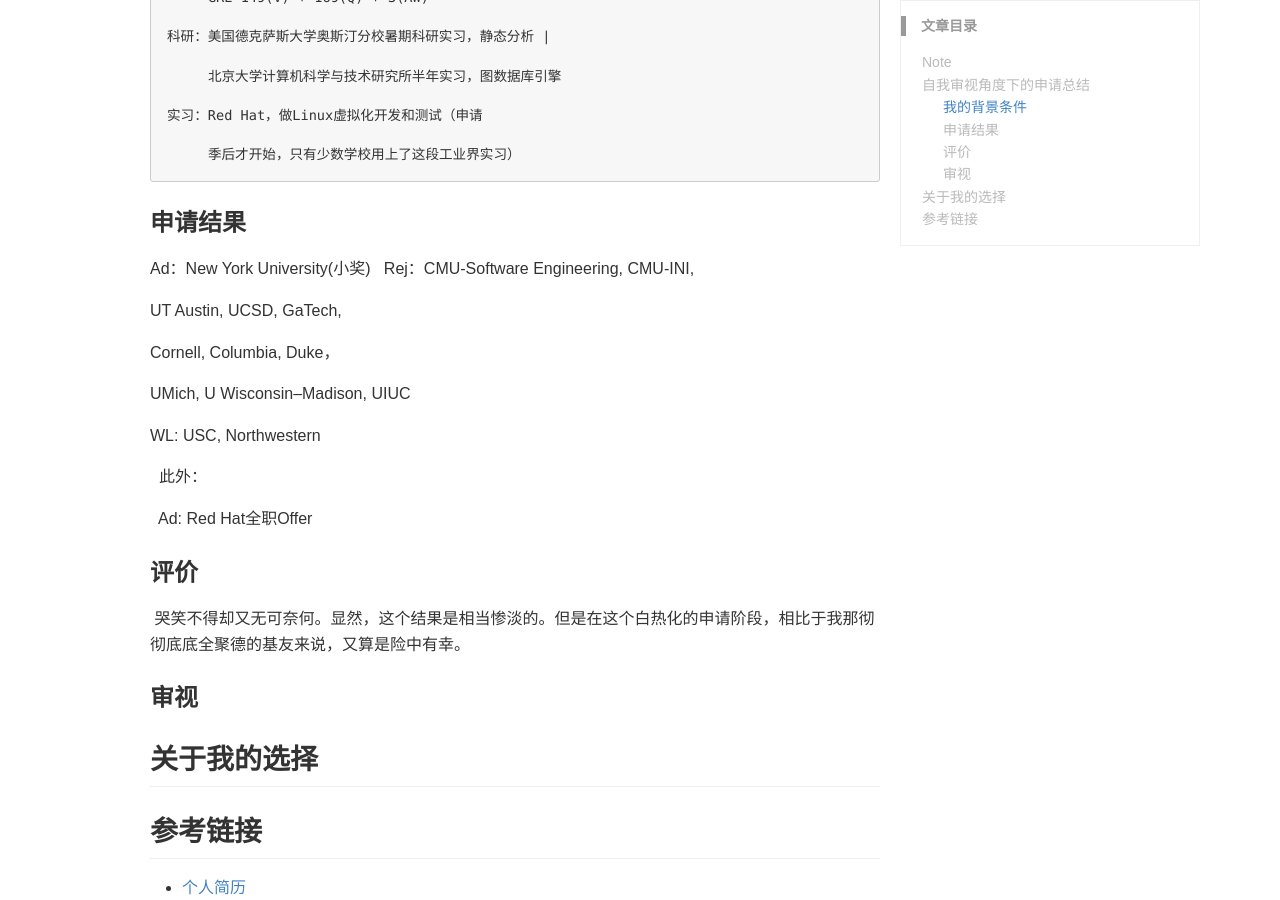
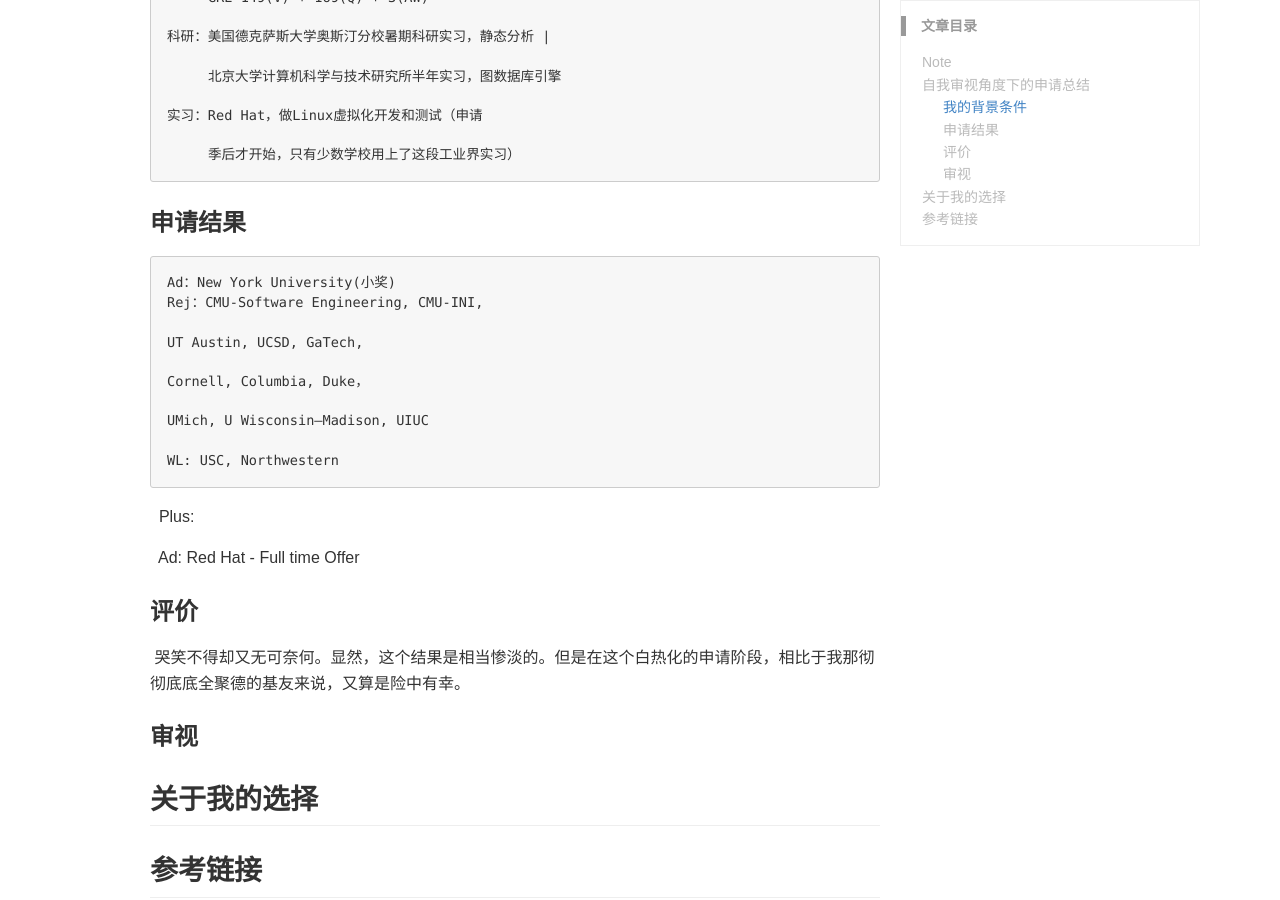
Before and after one commit to lvxiaoxin/lvxiaoxin.github.io, a Jekyll site: the page built from _posts/blog/2018-04-21-Summary-for-Graduate-Applications.md, in a window 1280 px wide and 900 px high, scrolled down 826 px. Built offline with Jekyll 4.4.1, drawn with Linux system fonts in a browser that asks for light colours; comment, search, counter and statistics services are not loaded.

Commit message:
Update 2018-04-21-Summary-for-Graduate-Applications.md

```diff
--- a/_posts/blog/2018-04-21-Summary-for-Graduate-Applications.md
+++ b/_posts/blog/2018-04-21-Summary-for-Graduate-Applications.md
@@ -39,21 +39,21 @@ Good morning，或是自食其力却差点烧掉厨房的难忘经历…… …
 
 ### 申请结果
 
-   Ad：New York University(小奖)
+    Ad：New York University(小奖)
 
-   Rej：CMU-Software Engineering, CMU-INI,
+    Rej：CMU-Software Engineering, CMU-INI,
 
-   UT Austin, UCSD, GaTech,
+    UT Austin, UCSD, GaTech,
 
-   Cornell, Columbia, Duke，
+    Cornell, Columbia, Duke，
 
-   UMich, U Wisconsin–Madison, UIUC
+    UMich, U Wisconsin–Madison, UIUC
 
-   WL: USC, Northwestern
+    WL: USC, Northwestern
 
-   此外：
+    Plus:
 
-   Ad: Red Hat全职Offer
+    Ad: Red Hat - Full time Offer
 
 
 ### 评价
```
